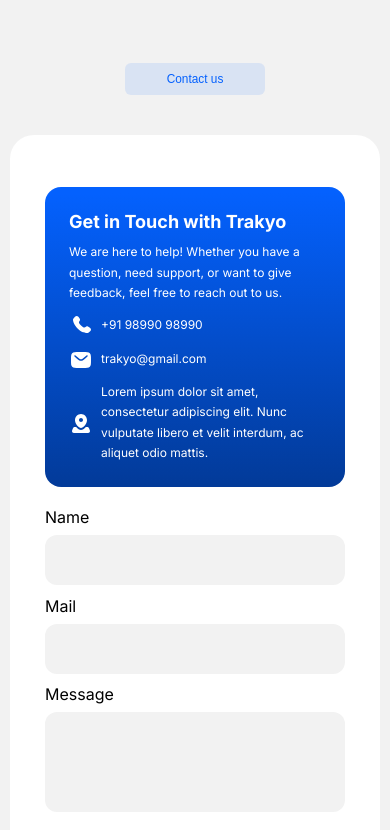
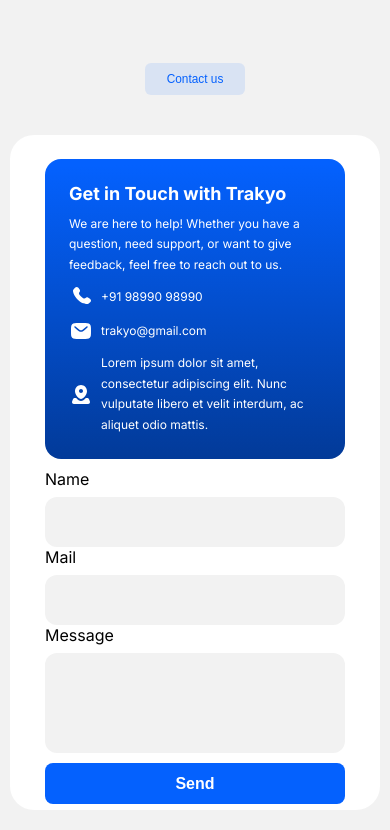
Before and after one commit to greatio-tech/trakyo-landing, a Next.js app: page / in a window 390 px wide. Shown: the part 4261-5091 px from the top of the page. Built offline with nearby package versions, Linux system fonts and the light colour scheme.

Commit message:
responcive view in mobile

```diff
--- a/src/app/page.module.css
+++ b/src/app/page.module.css
@@ -895,7 +895,8 @@
   }
 
   .aboutButton {
-    margin-bottom: 90px;
+    margin-bottom: 40px;
+    width: 100px;
   }
 
   .ThirdPage {
@@ -952,9 +953,9 @@
 
   .Contactus {
     flex-direction: column;
-    justify-content: end;
-    height: 90vh;
+    height: 80vh;
     width: 370px;
+    gap: 10px;
   }
 
   .ContactusShow {
@@ -1105,11 +1106,6 @@
     line-height: 20.49px;
   }
 
-  .aboutButton {
-    margin-bottom: 40px;
-    width: 140px;
-  }
-
   .FeatureCards {
     width: 340px;
   }
@@ -1125,13 +1121,6 @@
   .QuickGuideAreaMobile {
     display: flex;
     flex-direction: column;
-  }
-
-  .Contactus {
-    flex-direction: column;
-    height: 100vh;
-    width: 370px;
-    gap: 10px;
   }
 
   .ContactusShow {
```
